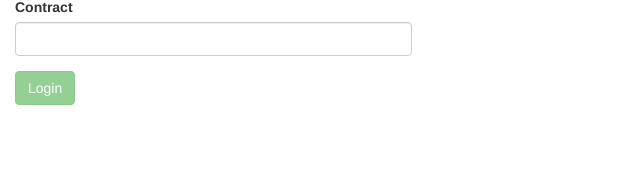
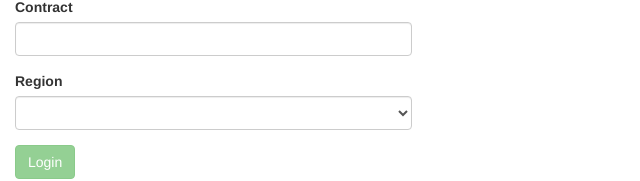
Before and after one commit to allthingsclowd/K5-Admin-Console, an Angular app in the folder K5-Password-Retrevial/: page / in a window 1280 px wide. Shown: the part 481-662 px from the top of the page, without its empty margins (0-640 px from the left). Built offline with nearby package versions, Linux system fonts and the light colour scheme.

Commit message:
list project working but needs tidying

```diff
--- a/K5-Password-Retrevial/src/app/app.component.html
+++ b/K5-Password-Retrevial/src/app/app.component.html
@@ -50,6 +50,24 @@
 							class="help-block">Please enter a valid K5 contract name
 						</span>
 					</div>
+					<div class="form-group">
+						<label for="k5region">
+							Region
+						</label>
+						<select
+							id="project"
+							class="form-control"
+							formControlName="region"
+							name="region">
+							placeholder="Select a Region"
+							<option *ngFor="let region of regions" [value]="region">{{region}}</option>
+
+						</select>
+						<span
+							*ngIf="!passwordForm.get('loginData.region').valid && passwordForm.get('loginData.region').touched"
+							class="help-block">Please select a global region from the list
+						</span>
+					</div>
 				</div>
 				<div class="form-group" *ngIf="!loggedIn">
 					<button type="button" class="btn btn-success btn-large" [disabled]="!passwordForm.get('loginData').valid" (click)="onLogin()">
@@ -76,7 +94,7 @@
 							formControlName="project"
 							name="project">
 							placeholder="Select a Project"
-							<option *ngFor="let project of projects" [value]="project">{{project}}</option>
+							<option *ngFor="let project of projects" [value]="project">{{project.name}}</option>
 
 						</select>
 						<span
--- a/K5-Password-Retrevial/src/app/app.component.ts
+++ b/K5-Password-Retrevial/src/app/app.component.ts
@@ -1,5 +1,5 @@
 import { IdentityService } from './services/identity.service';
-import { Component, OnInit } from '@angular/core';
+import { Component, OnInit, OnChanges } from '@angular/core';
 import { FormControl, FormGroup, Validators } from '@angular/forms';
 
 
@@ -11,18 +11,22 @@ import { FormControl, FormGroup, Validators } from '@angular/forms';
 export class AppComponent implements OnInit {
   projects :any;
   servers = ['Server 1', 'Server 2', 'Server 3'];
+  regions = ['uk-1', 'fi-1', 'de-1', 'es-1', 'us-1'];
   passwordForm: FormGroup;
   loggedIn : boolean = false;
+  projectList : boolean = false;
   failedLogIn : boolean = false;
 
   constructor(private identityService: IdentityService) {}
+
 
   ngOnInit() {
     this.passwordForm = new FormGroup({
       'loginData': new FormGroup({
         'user': new FormControl(null, [Validators.required]),
         'password': new FormControl(null, [Validators.required]),
-        'contract': new FormControl(null, [Validators.required])
+        'contract': new FormControl(null, [Validators.required]),
+        'region': new FormControl(null, [Validators.required])
       }),
       'serverData': new FormGroup({
         'project': new FormControl(null, [Validators.required]),
@@ -37,9 +41,10 @@ export class AppComponent implements OnInit {
     // console.log(this.passwordForm.get('loginData.user').value,
     //                                             this.passwordForm.get('loginData.password').value,
     //                                             this.passwordForm.get('loginData.contract').value);
-    this.identityService.getCentralPortalToken( this.passwordForm.get('loginData.user').value,
+    this.identityService.login( this.passwordForm.get('loginData.user').value,
                                                 this.passwordForm.get('loginData.password').value,
-                                                this.passwordForm.get('loginData.contract').value)
+                                                this.passwordForm.get('loginData.contract').value,
+                                                this.passwordForm.get('loginData.region').value)
                                                 .subscribe(
                                                     data => {
                                                         //console.log('Next should be the data');
@@ -48,11 +53,12 @@ export class AppComponent implements OnInit {
                                                         //this.identityService.k5response = data;
                                                         this.failedLogIn = false;
                                                         this.loggedIn = true;
-                                                        this.identityService.getProjectList().subscribe(value => {
-                                                                console.log('login - got project list');
-                                                                this.projects = value;
+                                                        this.identityService.getProjectList().subscribe(newProjectList => {
+                                                          this.projects = newProjectList;
+                                                          console.log('projects ->');
+                                                          console.log(this.projects);
+                                                        });
 
-                                                            });
                                                     },
                                                     error => {
                                                         //this.alertService.error(error);
--- a/K5-Password-Retrevial/src/app/services/identity.service.ts
+++ b/K5-Password-Retrevial/src/app/services/identity.service.ts
@@ -111,13 +111,14 @@ export class IdentityService {
     getProjectList() {
 
         const k5token = this.k5response;
+        console.log(k5token)
         const identityURL = this.utilityService.getEndpoint(k5token, 'identityv3');
 
         const endpointDetail = identityURL.concat('/users/', k5token.json().token.user.id, '/projects');
-        // console.log(endpointDetail);
+        console.log(endpointDetail);
         // With CORS Proxy Service in use here
         const authURL = this.utilityService.sendViaCORSProxy(endpointDetail);
-        // console.log(authURL);
+        console.log(authURL);
 
         // retrieve the K5/OpenStack authentication token from the response header
         const token = k5token.headers.get('x-subject-token');
```
